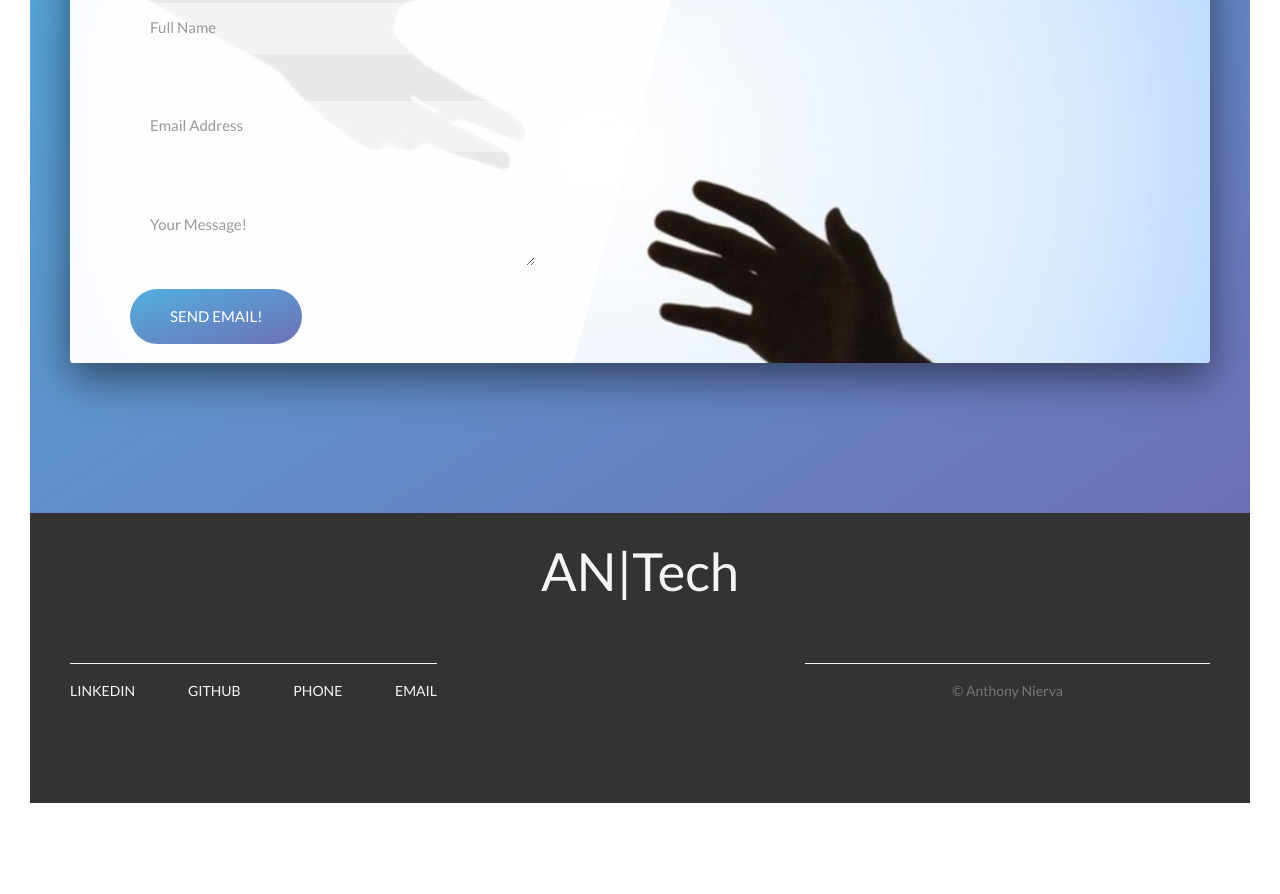
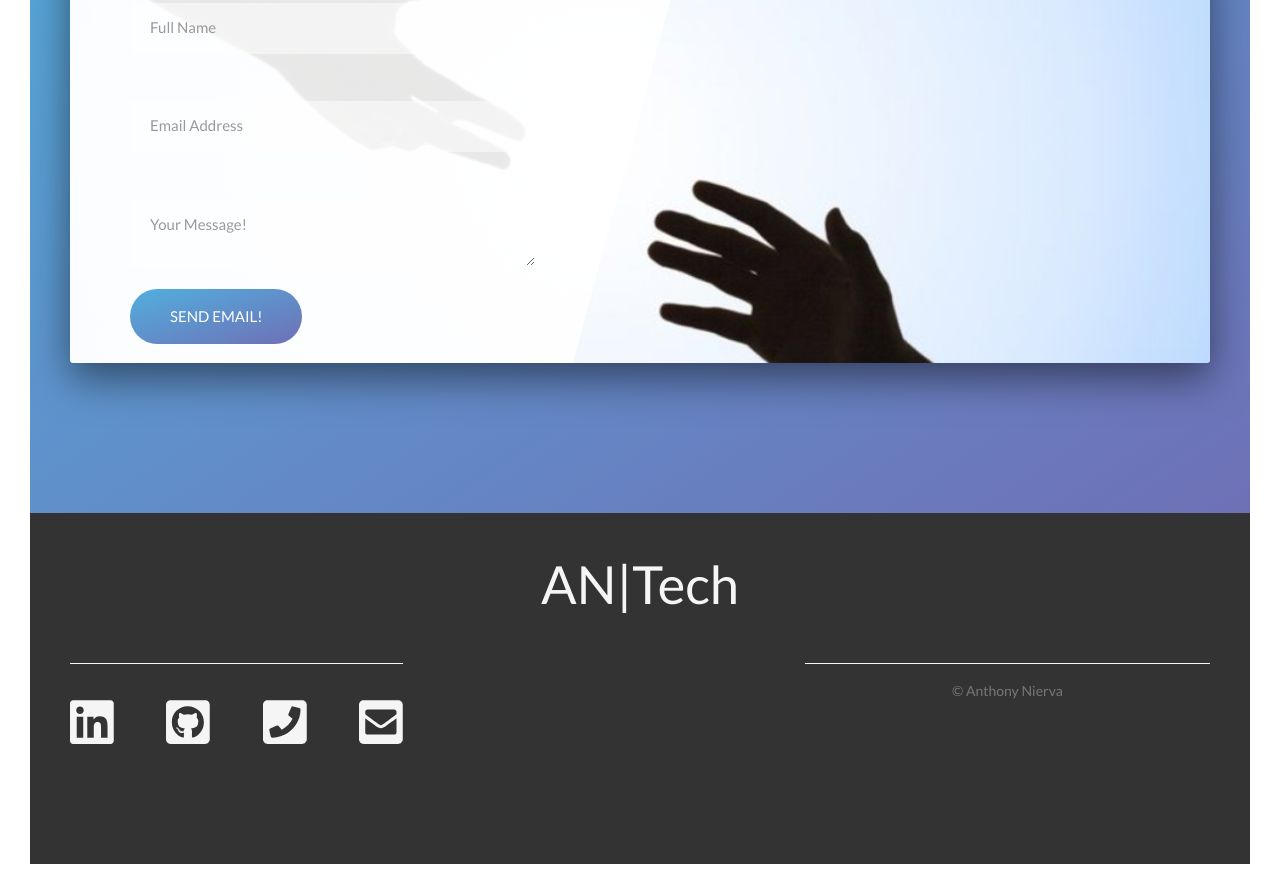
Before and after one commit to Anierva95/PortfolioPage, a website: page index.html in a window 1280 px wide. Shown: the part 3675-4569 px from the top of the page. Before the commit the page ends 4508 px from the top, so only its background shows below. Drawn offline with nearby package versions, Linux system fonts and the light colour scheme.

Commit message:
replaced bottom links with icons

```diff
--- a/index.html
+++ b/index.html
@@ -319,10 +319,10 @@
         <div class="col-1-of-2">
             <div class="footer__navigation">
                 <ul class="footer__list">
-                    <li class="footer__item"><a href="" class="footer__link">LinkedIn</a></li>
-                    <li class="footer__item"><a href="" class="footer__link">Github</a></li>
-                    <li class="footer__item"><a href="" class="footer__link">Phone</a></li>
-                    <li class="footer__item"><a href="" class="footer__link">Email</a></li>
+                    <li class="footer__item"><a href="" class="footer__link"><i class="fab fa-linkedin"></i></a></li>
+                    <li class="footer__item"><a href="" class="footer__link"><i class="fab fa-github-square"></i></a></li>
+                    <li class="footer__item"><a href="" class="footer__link"><i class="fas fa-phone-square"></i></a></li>
+                    <li class="footer__item"><a href="" class="footer__link"><i class="fas fa-envelope-square"></i></a></li>
                 </ul>
             </div>
         </div>
--- a/sass/layout/_footer.scss
+++ b/sass/layout/_footer.scss
@@ -43,7 +43,7 @@
     }
 
     &__link {
-
+        font-size: 5rem;
 
         &:visited,
         &:link {
```
Also changed, not shown: style.css.
